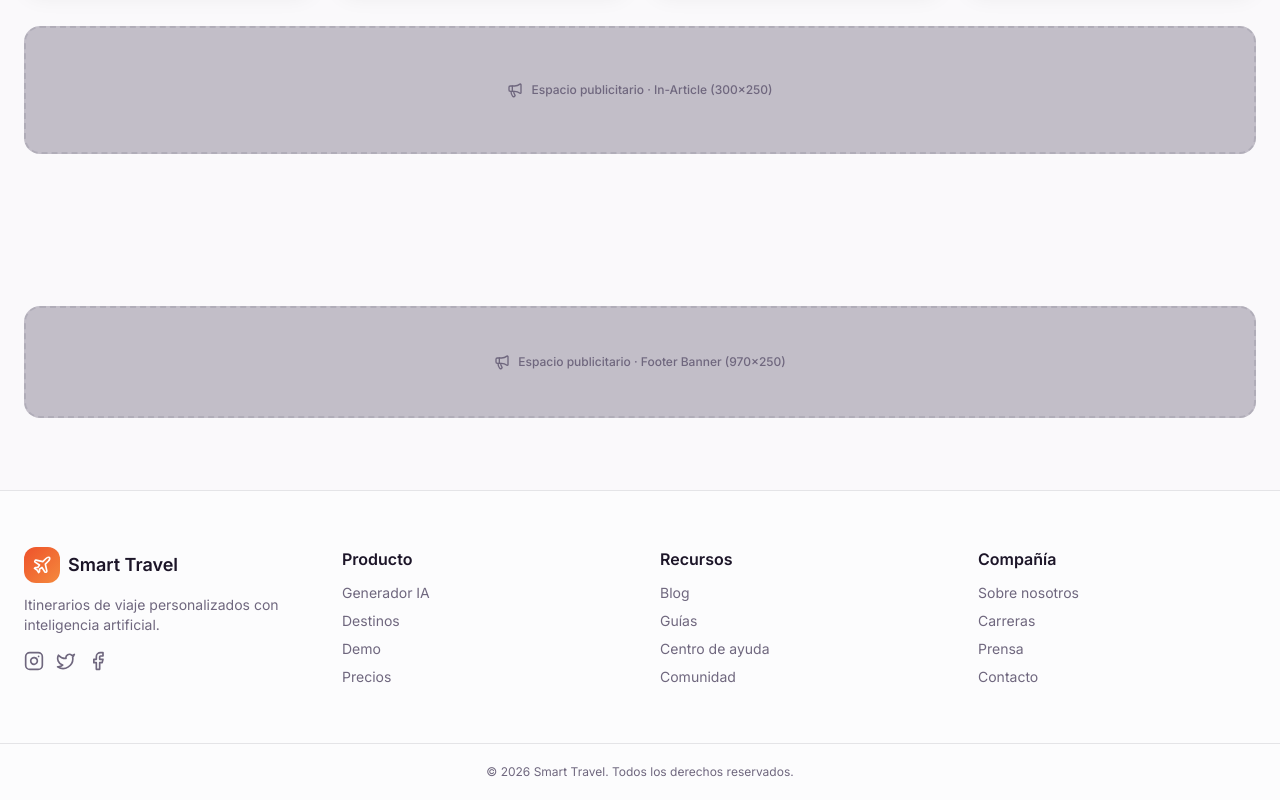
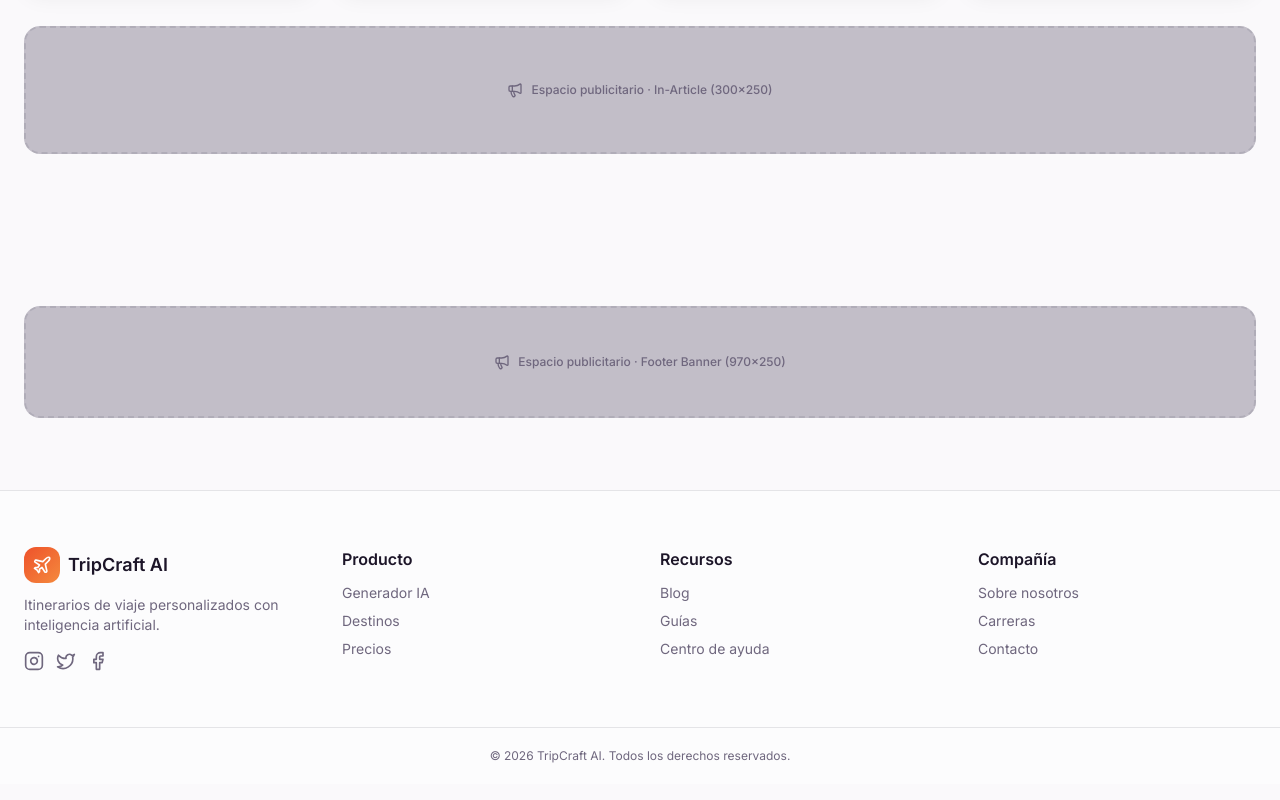
Before and after one commit to eduardodaza/paginaweblovable, a Next.js app in the folder cuenta-test-viajes-main/viajes-main/: page / in a window 1280 px wide. Shown: the part 3784-4584 px from the top of the page. Built offline with nearby package versions, Linux system fonts and the light colour scheme.

Commit message:
Update Footer.tsx

```diff
--- a/cuenta-test-viajes-main/viajes-main/src/components/landing/sections/Footer.tsx
+++ b/cuenta-test-viajes-main/viajes-main/src/components/landing/sections/Footer.tsx
@@ -1,6 +1,19 @@
 import { Plane, Instagram, Twitter, Facebook } from "lucide-react";
+import type { Locale } from "@/lib/types";
 
-export function Footer() {
+export function Footer({ locale }: { locale: Locale }) {
+  const nav = locale === "es"
+    ? [
+        { t: "Producto", l: ["Generador IA", "Destinos", "Precios"] },
+        { t: "Recursos",  l: ["Blog", "Guías", "Centro de ayuda"] },
+        { t: "Compañía",  l: ["Sobre nosotros", "Carreras", "Contacto"] },
+      ]
+    : [
+        { t: "Product",  l: ["AI Generator", "Destinations", "Pricing"] },
+        { t: "Resources", l: ["Blog", "Guides", "Help Center"] },
+        { t: "Company",  l: ["About us", "Careers", "Contact"] },
+      ];
+
   return (
     <footer className="border-t border-border bg-card/50 mt-12">
       <div className="max-w-7xl mx-auto px-6 py-14 grid md:grid-cols-4 gap-10">
@@ -9,20 +22,20 @@ export function Footer() {
             <span className="inline-flex items-center justify-center w-9 h-9 rounded-xl text-primary-foreground" style={{ background: "var(--gradient-hero)" }}>
               <Plane className="w-5 h-5" />
             </span>
-            Smart Travel
+            TripCraft AI
           </a>
-          <p className="mt-3 text-sm text-muted-foreground max-w-xs">Itinerarios de viaje personalizados con inteligencia artificial.</p>
+          <p className="mt-3 text-sm text-muted-foreground max-w-xs">
+            {locale === "es"
+              ? "Itinerarios de viaje personalizados con inteligencia artificial."
+              : "Personalized travel itineraries powered by artificial intelligence."}
+          </p>
           <div className="mt-4 flex gap-3 text-muted-foreground">
             <a href="#" aria-label="Instagram" className="hover:text-primary"><Instagram className="w-5 h-5" /></a>
             <a href="#" aria-label="Twitter" className="hover:text-primary"><Twitter className="w-5 h-5" /></a>
             <a href="#" aria-label="Facebook" className="hover:text-primary"><Facebook className="w-5 h-5" /></a>
           </div>
         </div>
-        {[
-          { t: "Producto", l: ["Generador IA", "Destinos", "Demo", "Precios"] },
-          { t: "Recursos", l: ["Blog", "Guías", "Centro de ayuda", "Comunidad"] },
-          { t: "Compañía", l: ["Sobre nosotros", "Carreras", "Prensa", "Contacto"] },
-        ].map((c) => (
+        {nav.map((c) => (
           <div key={c.t}>
             <div className="font-semibold mb-3">{c.t}</div>
             <ul className="space-y-2 text-sm text-muted-foreground">
@@ -32,7 +45,7 @@ export function Footer() {
         ))}
       </div>
       <div className="border-t border-border py-5 text-center text-xs text-muted-foreground">
-        © {new Date().getFullYear()} Smart Travel. Todos los derechos reservados.
+        © {new Date().getFullYear()} TripCraft AI. {locale === "es" ? "Todos los derechos reservados." : "All rights reserved."}
       </div>
     </footer>
   );
```
